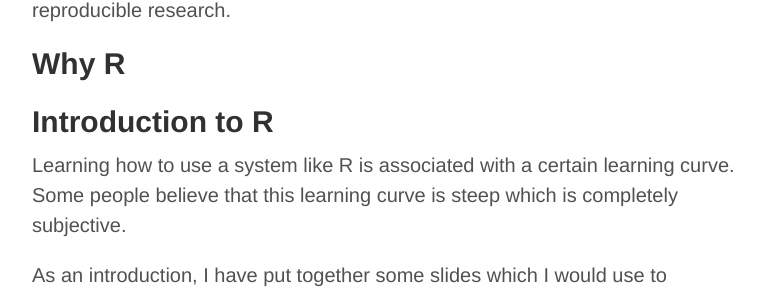
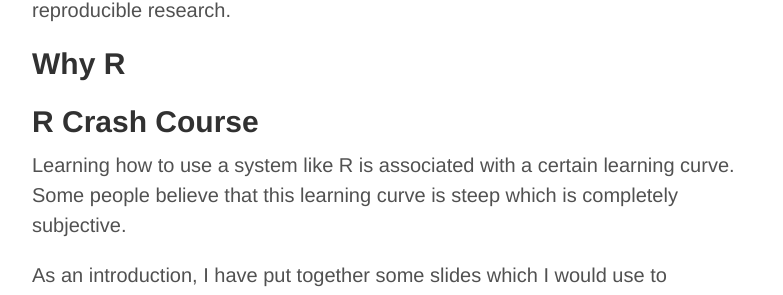
Before and after one commit to charlotte-ngs/charlotte-ngs.github.io, a Jekyll site: the page built from _posts/2014-10-14-IntroductionToR.md, in a window 1280 px wide. Shown: the part 731-1026 px from the top of the page, without its empty margins (248-1031 px from the left). Built offline with Jekyll 4.4.1, drawn with Linux system fonts in a browser that asks for light colours; Markdown is read by kramdown in place of the engine named in the settings.

Commit message:
Changed title in intro to R

```diff
--- a/_posts/2014-10-14-IntroductionToR.md
+++ b/_posts/2014-10-14-IntroductionToR.md
@@ -25,7 +25,7 @@
 
 ## Why R
 
-## Introduction to R
+## R Crash Course
 Learning how to use a system like R is associated with a certain learning curve.
 Some people believe that this learning curve is steep which is completely subjective.
 
```
